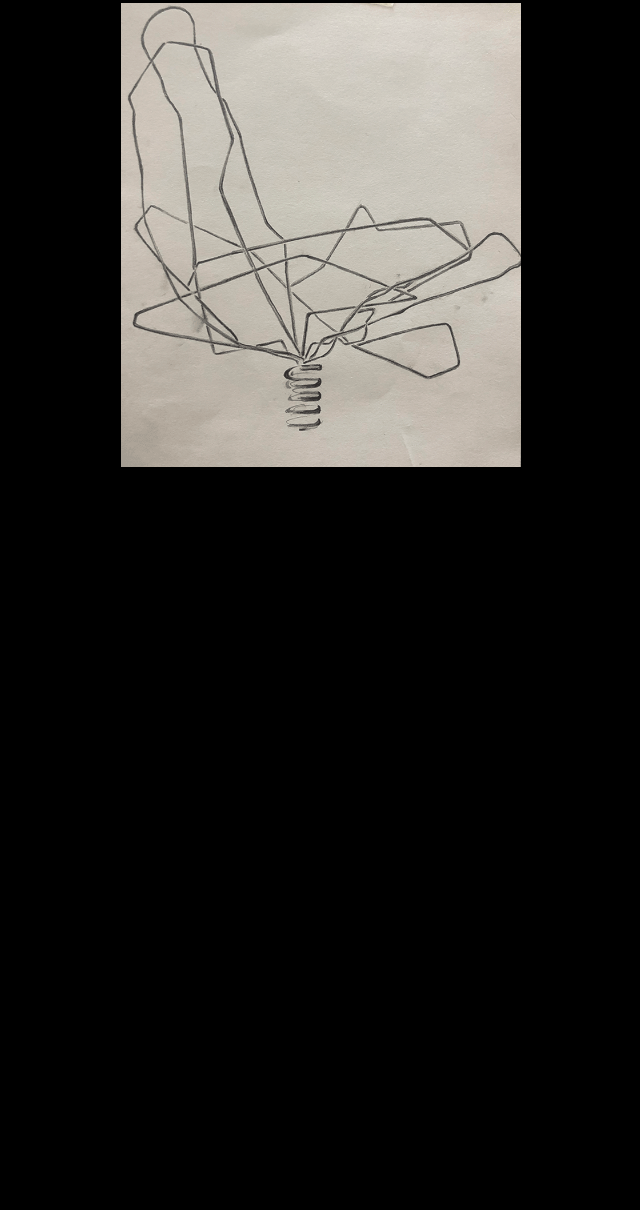
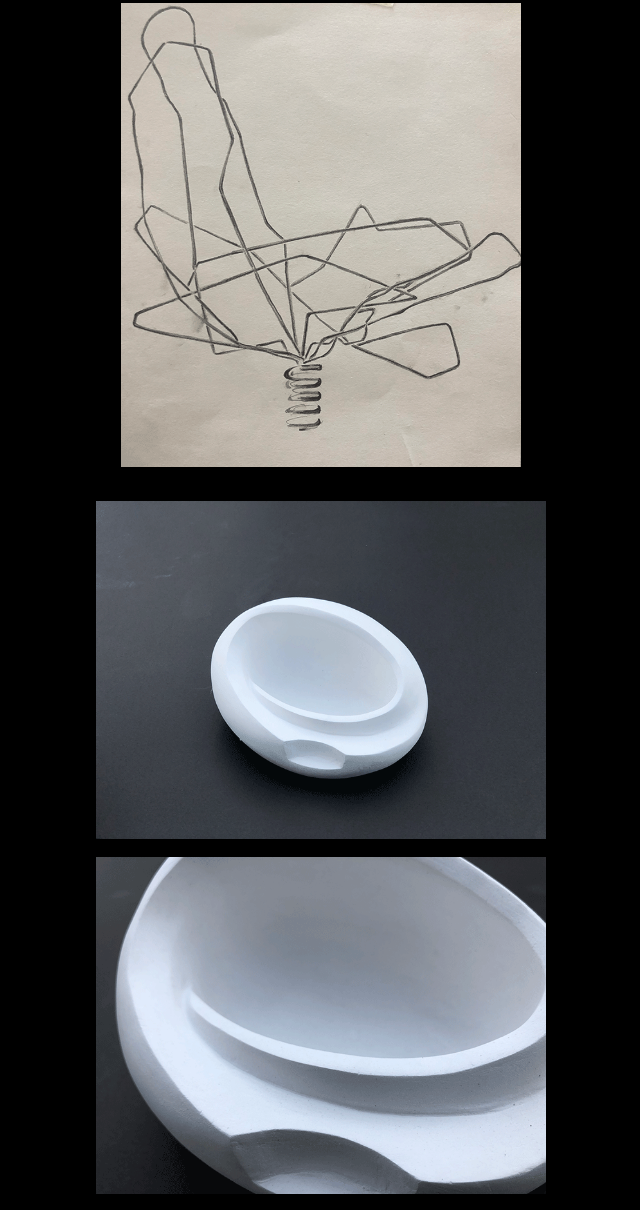
Before and after one commit to junyeolbaek/archive, a plain HTML site: page works.html in a window 1280 px wide. Shown: the part 7019-8229 px from the top of the page, without its empty margins (319-959 px from the left). Before the commit the page ends 7502 px from the top, so only its background shows below. Drawn offline with Linux system fonts and the light colour scheme.

Commit message:
Add files via upload

```diff
--- a/works.html
+++ b/works.html
@@ -50,6 +50,9 @@
         <li><img src="joystick2.png" width="400" style="margin-left:auto; margin-right:auto; display:block"></li>
         <li><img src="joysticksketch.png" width="400" style="margin-left:auto; margin-right:auto; display:block"></li>
 
+      <p><li><img src="bath1.png" width="450" style="margin-left:auto; margin-right:auto; display:block"></li>
+        <li><img src="bath2.png" width="450" style="margin-left:auto; margin-right:auto; display:block"></li>
+
 
 
   <p>
```
Also changed, not shown: bath1.png (added), bath2.png (added).
